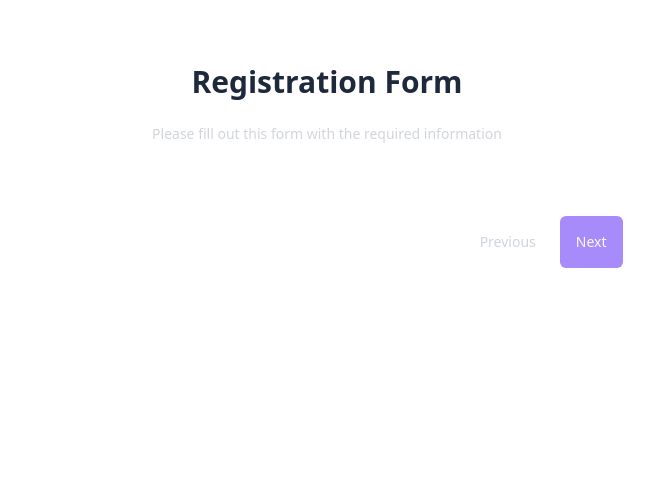
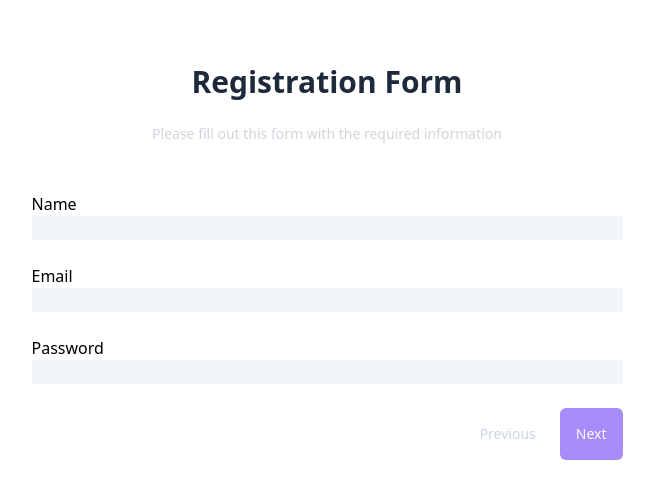
Before and after one commit to l0l0o/figma-form, a React (Vite) app: page / in a window 1280 px wide. Both pictures are taken after a click on the button "Next". Shown: the top 498 px of the page, without its empty margins (313-967 px from the left). Built offline with nearby package versions, Linux system fonts and the light colour scheme.

Commit message:
step2 done

```diff
--- a/src/App.tsx
+++ b/src/App.tsx
@@ -1,6 +1,8 @@
 import { useState } from 'react';
 import './App.css'
 import ChooseAccountType from './steps/step1/ChooseAccountType'
+import FormStep2 from './steps/step2/FormStep2';
+import FormStep3 from './steps/step3/FormStep3';
 
 function App() {
 
@@ -18,35 +20,49 @@ function App() {
 
   const handleAccountTypeChange = (accountType: string) => {
     setUserAccount((prev) => ({ ...prev, AccountType: accountType }));
+
+    if (UserAccount.AccountType !== "") {
+      setStep((prev) => ({ ...prev, firstStep: true}));
+    }
   };
 
   const handleAccountSecondStep = (name: string, email: string, password: string) => {
     setUserAccount((prev) => ({ ...prev, Name: name }));
     setUserAccount((prev) => ({ ...prev, Email: email }));
     setUserAccount((prev) => ({ ...prev, Password: password }));
+
+    if (UserAccount.Name !== "" && UserAccount.Email !== "" && UserAccount.Password !== "") {
+      setStep((prev) => ({ ...prev, secondStep: true}));
+    }
   };
 
   const handleAccountThirdStep = (age: number, interests: string, description: string) => {
     setUserAccount((prev) => ({ ...prev, Age: age }));
     setUserAccount((prev) => ({ ...prev, Interests: interests }));
     setUserAccount((prev) => ({ ...prev, Description: description }));
+
+    setStep((prev) => ({ ...prev, thirdStep: true}));
   };
 
-  const [step, setStep] = useState(1);
+  const [step, setStep] = useState({
+    firstStep: true,
+    secondStep: false,
+    thirdStep: false,
+  });
 
-  const increaseSteps = () => {
-    if (step !== 3) {
-      setStep(step + 1);
+  const [page, setPage] = useState(1);
+
+  const nextPage = () => {
+    if (page !== 3) {
+      setPage(page+1);
     }
   }
 
-  const decreaseSteps = () => {
-    if (step !== 1) {
-      setStep(step - 1);
+  const previousPage = () => {
+    if (page !== 1) {
+      setPage(page-1);
     }
   }
-
-
 
   return (
     <>
@@ -56,20 +72,33 @@ function App() {
           <h4 className={Style.description}>Please fill out this form with the required information</h4>
           <br /><br />
 
-          {step === 1 && (
+          {page === 1 && (
             <ChooseAccountType
               setUserAccount={handleAccountTypeChange}
             />
           )}
 
+          {page === 2 && (
+            <FormStep2
+            userName={UserAccount.Name}
+            userMail={UserAccount.Email}
+            userPassword={UserAccount.Password}
+            onChange={handleAccountSecondStep}
+            />
+          )}
 
+          {page === 3 && (
+            <FormStep3
+
+            />
+          )}
 
           <br />
           <div className='flex gap-2 w-full justify-end'>
-            {step > 1 && (
-              <button onClick={decreaseSteps} className='p-4 bg-transparent hover:underline text-slate-300 rounded-md text-sm'>Previous</button>
+            {page !== 1 && (
+              <button onClick={previousPage} className='p-4 bg-transparent hover:underline text-slate-300 rounded-md text-sm'>Previous</button>
             )}
-            <button onClick={increaseSteps} className='p-4 bg-violet-400 text-slate-50 rounded-md text-sm'>Next</button>
+            <button onClick={nextPage} className='p-4 bg-violet-400 text-slate-50 rounded-md text-sm'>Next</button>
           </div>
         </div>
     </>
--- a/src/steps/step1/AccountTypeItem.tsx
+++ b/src/steps/step1/AccountTypeItem.tsx
@@ -9,7 +9,6 @@ const AccountTypeItem = ({title, description, onClick} : AccountTypeItemProps) =
 
     const handleClick = () => {
       onClick(title);
-      console.log("1: ", title);
     }
 
 
--- /dev/null
+++ b/src/steps/step2/FormStep2.tsx
@@ -0,0 +1,38 @@
+
+
+type FormStep2Props = {
+    userName: string;
+    userMail: string;
+    userPassword: string;
+    onChange: (name: string, email: string, password: string) => void;
+}
+
+
+const FormStep2 = ({userName, userMail, userPassword, onChange}: FormStep2Props) => {
+
+    const handleChange = (e: React.ChangeEvent<HTMLInputElement>) => {
+        const { name, value } = e.target;
+        if (name === 'name') {
+            onChange(value, userMail, userPassword);
+          } else if (name === 'email') {
+            onChange(userName, value, userPassword);
+          } else if (name === 'password') {
+            onChange(userName, userMail, value);
+          }
+    }
+
+    return (
+        <div className='flex flex-col'>
+            <label className='text-start'>Name</label>
+            <input onChange={handleChange} value={userName} className='bg-slate-100' type="text" name='name' />
+            <br />
+            <label className='text-start'>Email</label>
+            <input onChange={handleChange} value={userMail} className='bg-slate-100' type="email" name='email' />
+            <br />
+            <label className='text-start'>Password</label>
+            <input onChange={handleChange} value={userPassword} className='bg-slate-100' type="password" name='password' />
+        </div>
+     );
+}
+
+export default FormStep2;
--- /dev/null
+++ b/src/steps/step3/FormStep3.tsx
@@ -0,0 +1,16 @@
+const FormStep3 = () => {
+    return (
+        <form className='flex flex-col'>
+            <label className='text-start'>Age</label>
+            <input className='bg-slate-100' type="text" name='age' />
+            <br />
+            <label className='text-start'>Area of interests</label>
+            <input className='bg-slate-100' type="text" name='interests' />
+            <br />
+            <label className='text-start'>Description</label>
+            <input className='bg-slate-100' type="description" name='description' />
+        </form>
+     );
+}
+
+export default FormStep3;
```
